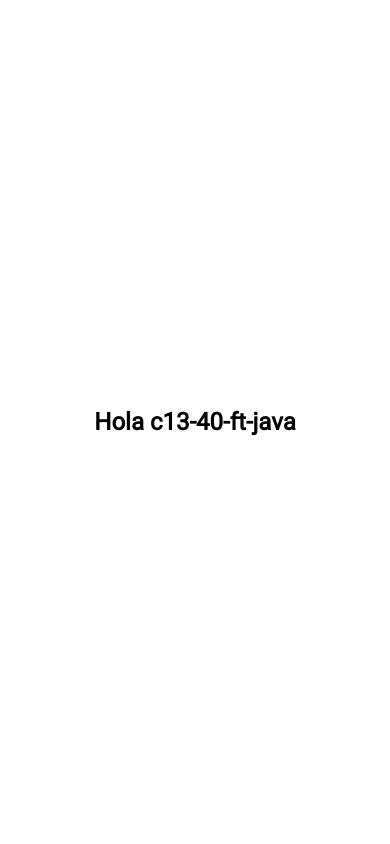
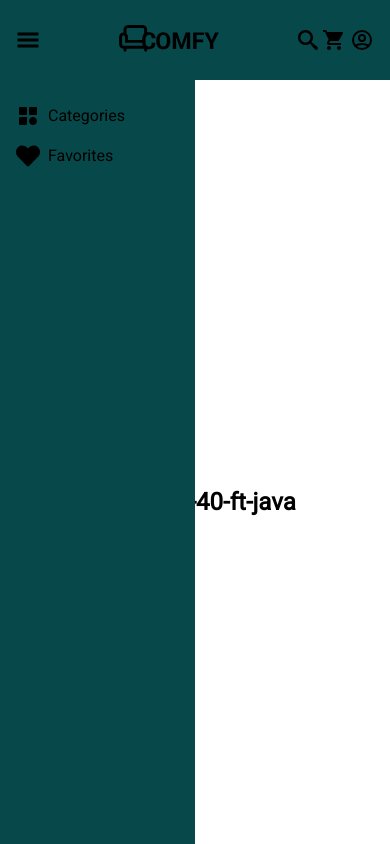
Before and after one commit to No-Country/c13-40-ft-java, a Next.js app in the folder client/: page / in a window 390 px wide. Shown: the top 844 px of the page. Built offline with nearby package versions, Linux system fonts and the light colour scheme.

Commit message:
Added back navbar and prepared to merge with branch frontend

```diff
--- /dev/null
+++ b/client/src/app/components/navbar/Navbar.jsx
@@ -0,0 +1,70 @@
+"use client";
+import { useState } from "react";
+import { GiHamburgerMenu } from "react-icons/gi";
+import { ImSearch } from "react-icons/im";
+import { MdShoppingCart } from "react-icons/md";
+import { HiOutlineUserCircle } from "react-icons/hi";
+import { BiSolidCategory } from "react-icons/bi";
+import { FaHeart } from "react-icons/fa";
+import Image from "next/image";
+
+const Navbar = () => {
+  const [open, setOpen] = useState(false);
+
+  return (
+    <div className="w-full relative">
+      <div className="sticky h-20 w-full bg-primary flex justify-between items-center p-4">
+        <Image
+          className="hidden md:block"
+          src="/logo.svg"
+          alt="Comfy logo"
+          width={100}
+          height={100}
+        />
+        <GiHamburgerMenu
+          onClick={() => setOpen(!open)}
+          className="text-2xl text-black cursor-pointer md:hidden"
+        />
+        <div className="hidden md:block flex justify-center items center text-black font-bold">
+          <span className="cursor-pointer mx-2 hover:opacity-60">Home</span>
+          <span className="cursor-pointer mx-2 hover:opacity-60">Products</span>
+          <span className="cursor-pointer mx-2 hover:opacity-60">
+            Categories
+          </span>
+          <span className="cursor-pointer mx-2 hover:opacity-60">About</span>
+          <span className="cursor-pointer mx-2 hover:opacity-60">Contact</span>
+        </div>
+        <Image
+          className="mx-auto md:hidden"
+          src="/logo.svg"
+          alt="Comfy logo"
+          width={100}
+          height={100}
+        />
+        <div className="flex justify-center items-center">
+          <ImSearch className="text-xl text-black cursor-pointer" />
+          <MdShoppingCart className="text-2xl mx-1 text-black cursor-pointer" />
+          <HiOutlineUserCircle className="text-2xl text-black cursor-pointer" />
+        </div>
+      </div>
+      <div
+        className={`absolute top-0 mt-20 ${
+          open ? "translate-x-[-900px]" : "translate-x-0"
+        } md:hidden h-screen w-6/12 z-10 bg-primary transition-all duration-700 ease`}
+      >
+        <div className="flex flex-col justify-center items-start p-4">
+          <div className="flex flex-row my-2 cursor-pointer">
+            <BiSolidCategory className="text-2xl text-black" />
+            <span className="text-black ml-2">Categories</span>
+          </div>
+          <div className="flex flex-row my-2 cursor-pointer">
+            <FaHeart className="text-2xl text-black" />
+            <span className="text-black ml-2">Favorites</span>
+          </div>
+        </div>
+      </div>
+    </div>
+  );
+};
+
+export default Navbar;
--- a/client/src/app/layout.js
+++ b/client/src/app/layout.js
@@ -2,6 +2,7 @@ import "./globals.css";
 import { Roboto } from "next/font/google";
 
 // Components
+import Navbar from "./components/navbar/Navbar";
 import Footer from "./components/footer/Footer";
 
 const roboto = Roboto({ subsets: ["latin"], weight: "400" });
@@ -15,6 +16,7 @@ export default function RootLayout({ children }) {
   return (
     <html lang="en">
       <body className={roboto.className}>
+        <Navbar />
         {children}
         <Footer />
       </body>
```
